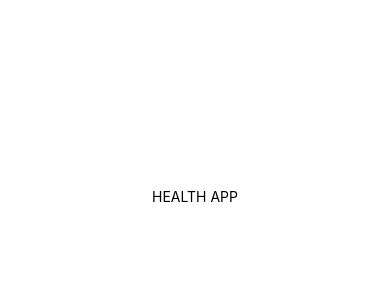
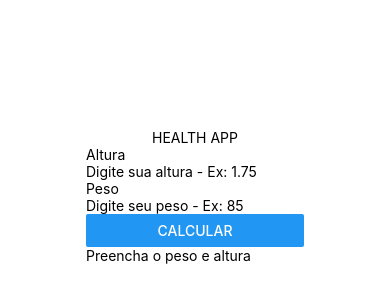
Before and after one commit to bielxrd/Health-App, a React Native app: screen / in a window 390 px wide. Shown: the part 226-526 px from the top of the page. Built offline with nearby package versions, Linux system fonts and the light colour scheme.

Commit message:
ajuste de erro

```diff
--- a/App.js
+++ b/App.js
@@ -1,10 +1,12 @@
 import React from 'react'
 import { StyleSheet, Text, View } from 'react-native';
 import Titulo from './src/components/title';
+import Main from './src/components/Main';
 export default function App() {
   return (
     <View style={styles.container}>
       <Titulo></Titulo>
+      <Main></Main>
     </View>
 
   );
--- a/src/components/Main/index.js
+++ b/src/components/Main/index.js
@@ -1,7 +1,11 @@
 import React from 'react'
-import React from 'react-native'
-
+import {View} from 'react-native'
+import Form from '../Form';
 
 export default function Main() {
-
+    return(
+        <View>
+            <Form></Form>
+        </View>
+    );
 }
--- a/src/components/title/index.js
+++ b/src/components/title/index.js
@@ -1,4 +1,4 @@
-import React from "react"
+import React from 'react'
 import { View, Text} from "react-native"
 
 export default function Titulo() {
```
